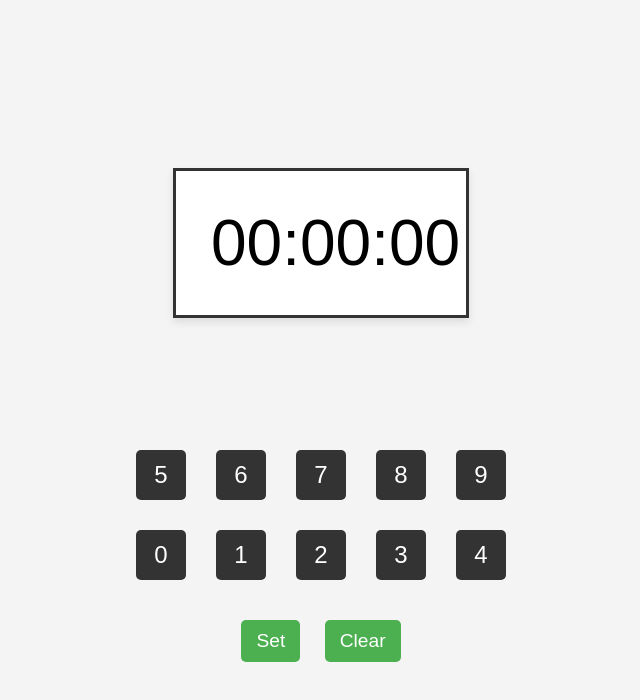
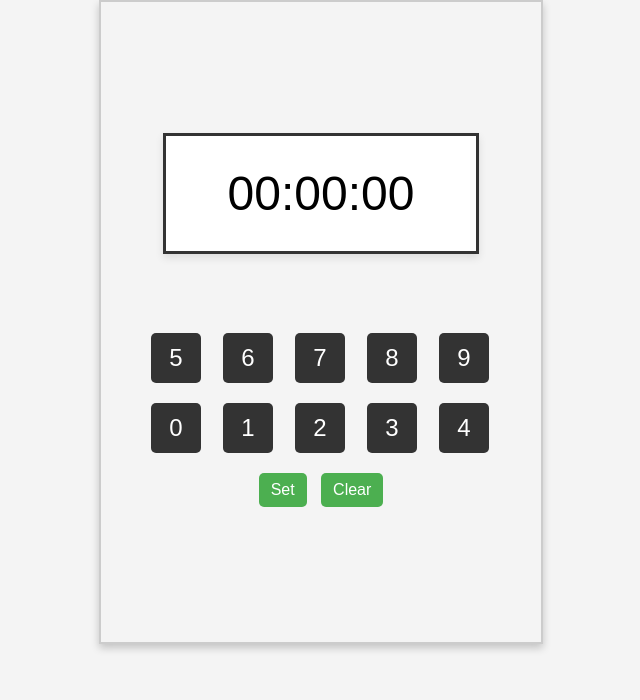
Before and after one commit to RexRoy6/desktop_timer-alarm, an Electron app: page src/index.html in a window 800 px wide. Shown: the whole page, without its empty margins (79-719 px from the left). Drawn offline with Linux system fonts and the light colour scheme.

Commit message:
feat[styles]: resize css

```diff
--- a/src/styles.css
+++ b/src/styles.css
@@ -7,24 +7,27 @@ body {
     flex-direction: column;
     justify-content: center;
     align-items: center;
-    height: 100vh; /* Full viewport height */
-    margin: 0; /* Remove default margin */
+    height: 600px; /* Set height to 600px */
+    width: 400px; /* Set width to 400px */
+    margin: 0 auto; /* Center the body */
+    border: 2px solid #ccc; /* Optional border for visual structure */
+    box-shadow: 0px 4px 8px rgba(0, 0, 0, 0.2); /* Add shadow to give it a pop-up feel */
 }
 
 #timer {
-    font-size: 4em; /* Bigger font for timer */
-    margin: 20px auto;
+    font-size: 3em; /* Adjust size to fit better */
+    margin: 10px auto;
     border: 3px solid #333;
-    padding: 35px;
-    width: 220px;
+    padding: 30px;
+    width: 250px; /* Adjust width to fit inside 400px */
     background-color: #fff;
     box-shadow: 0px 4px 8px rgba(0, 0, 0, 0.1);
 }
 
 button {
-    font-size: 1.2em;
-    padding: 10px 15px;
-    margin: 10px;
+    font-size: 1em; /* Adjust button size */
+    padding: 8px 12px;
+    margin: 5px;
     border: none;
     background-color: #4CAF50;
     color: white;
@@ -38,15 +41,15 @@ button:hover {
 }
 
 #controls, #set-clear {
-    margin-bottom: 20px;
+    margin-bottom: 10px;
 }
 
 #keypad {
     display: grid;
     grid-template-columns: repeat(5, 1fr); /* Five buttons per row */
     gap: 10px;
-    margin: 20px auto;
-    width: 390px;
+    margin: 10px auto;
+    width: 350px; /* Adjust width to fit in 400px */
 }
 
 .num-button {
```
